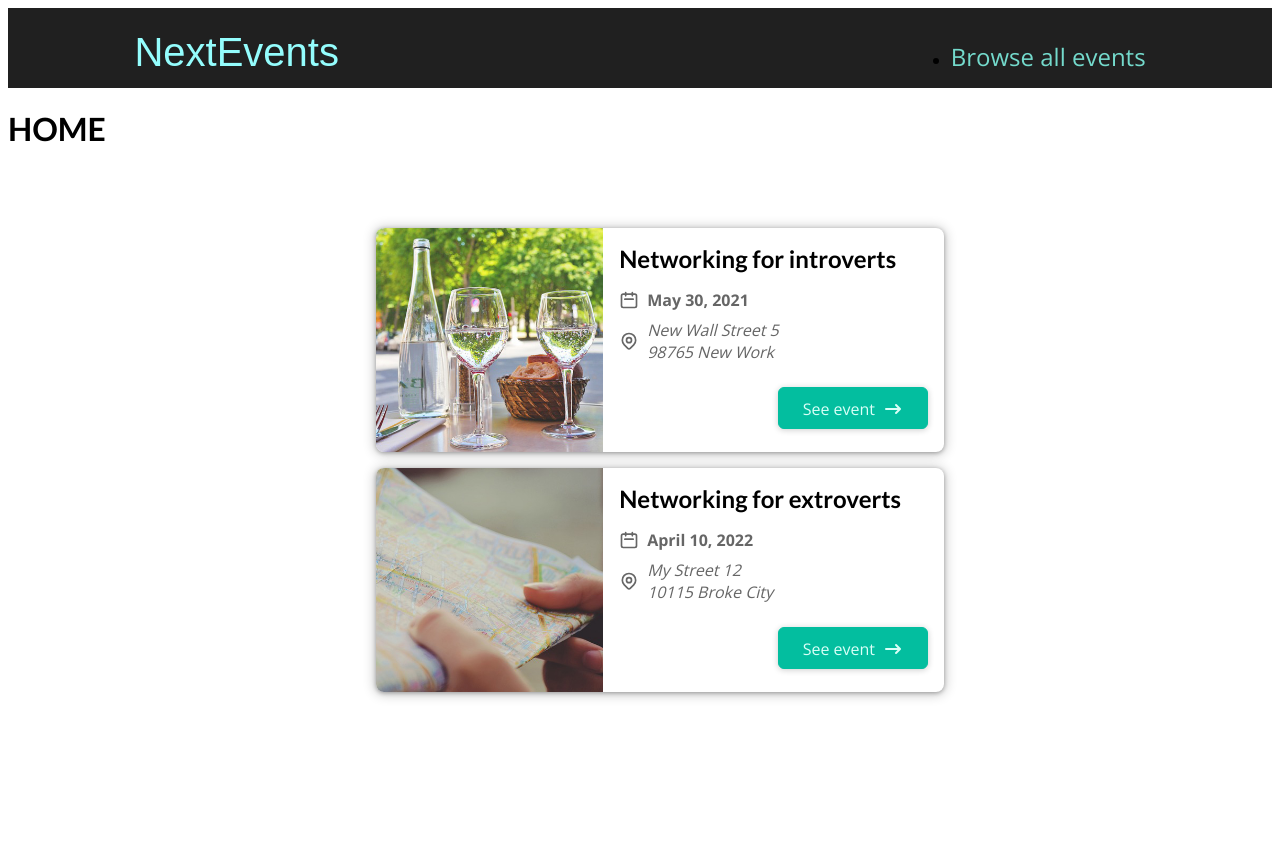
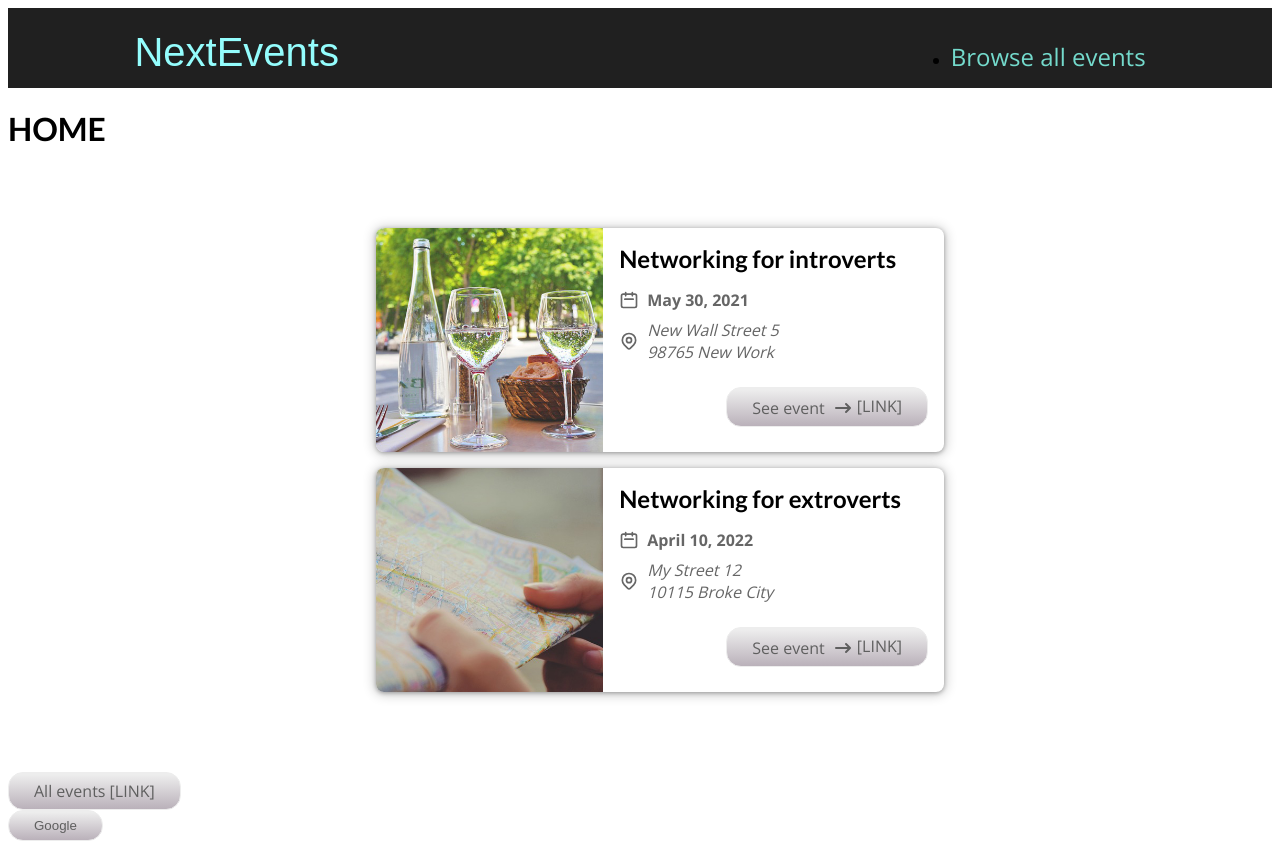
Before and after one commit to krysdev/nextJS-sandbox, a Next.js app: page / in a window 1280 px wide. Before the commit the page ends 800 px from the top, so only its background shows below. Built offline with nearby package versions, Linux system fonts and the light colour scheme.

Commit message:
project 1

```diff
--- a/componets/events/EventItem.js
+++ b/componets/events/EventItem.js
@@ -7,7 +7,7 @@ import style from "./EventItem.module.css";
 import Button from "../ui/Button";
 import DateIcon from "../icons/DateIcon";
 import ArrowRightIcon from "../icons/ArrowRightIcon";
-import AddresIcon from "../icons/AddressIcon";
+import AddressIcon from "../icons/AddressIcon";
 
 function EventItem(props) {
   const { title, image, date, location, id } = props; //destructure props
@@ -29,14 +29,14 @@ function EventItem(props) {
       <div className={style.content}>
         <div className={style.summary}>
           <h2>{title}</h2>
-        </div>
           <div className={style.date}>
             <DateIcon />
             <time>{humanReadableDate}</time>
           </div>
           <div className={style.address}>
-          <AddresIcon />
+            <AddressIcon />
             <address>{formattedAddress}</address>
+          </div>
         </div>
         <div className={style.actions}>
           <Button linkprop={seeEvent}>
--- a/componets/events/EventSearch.js
+++ b/componets/events/EventSearch.js
@@ -41,7 +41,7 @@ function EventSearch(props) {
           </select>
         </div>
       </div>
-      <Button>Find Events</Button>
+      <Button>Find Events [FORM]</Button>
     </form>
   );
 }
--- a/componets/ui/Button.js
+++ b/componets/ui/Button.js
@@ -5,12 +5,12 @@ function Button(props) {
   if (props.linkprop) {
     return (
       <Link href={props.linkprop}>
-        <a className={style.btn}>{props.children}</a>
+        <a className={style.btn}>{props.children} [LINK]</a>
       </Link>
     );
   }
   return (
-    <button className={style.btn} onClick={props.onClick}>
+    <button className={style.btn} onClick={props.handleClick}>
       {props.children}
     </button>
   );
--- a/componets/ui/Button.module.css
+++ b/componets/ui/Button.module.css
@@ -1,11 +1,11 @@
-.btn {
+/* .btn {
   text-decoration: none;
   cursor: pointer;
   font: inherit;
-  background-color: #03be9f;
-  border: 1px solid #03be9f;
+  background-color: #5ac0df;
+
   border-radius: 6px;
-  color: #dafff7;
+  color: #7891ad;
   padding: 0.5rem 1.5rem;
   text-align: center;
   box-shadow: 0 1px 6px rgba(0, 0, 0, 0.2);
@@ -13,6 +13,27 @@
 
 .btn:hover,
 .btn:active {
-  background-color: #02afa1;
-  border-color: #02afa1;
+  background-color: #007599;
+} */
+
+.btn {
+	background:linear-gradient(to bottom, #ededed 5%, #bab1ba 100%);
+	background-color:#ededed;
+	border-radius:15px;
+	border:1px solid #ededed;
+	display:inline-block;
+	cursor:pointer;
+	color:#5f5f5f;
+	/* font-family:Arial;
+	font-size:17px; */
+	padding:7px 25px;
+	text-decoration:none;
 }
+.btn:hover {
+	background:linear-gradient(to bottom, #bab1ba 5%, #ededed 100%);
+	background-color:#bab1ba;
+}
+.btn:active {
+	position:relative;
+	top:1px;
+}
--- a/pages/events/index.js
+++ b/pages/events/index.js
@@ -9,7 +9,7 @@ function AllEventsPage() {
   const router = useRouter();
 
   function onSearch(month, year) {
-    const fullPath = `/events/${year}/${month}`
+    const fullPath = `/events/${year}/${month}`;
     router.push(fullPath);
   }
 
--- a/pages/index.js
+++ b/pages/index.js
@@ -1,13 +1,25 @@
 import { getFeaturedEvents } from "../dummy-data";
 import EventList from "../componets/events/EventList";
+
+import Button from "../componets/ui/Button";
 
 function HomePage() {
   const featuredEvents = getFeaturedEvents(); //function from DUMMY-DATA.js
 
+  function funHandleClick() {
+    console.log("xxxxx")
+  }
+
   return (
     <div>
       <h1>HOME</h1>
-      <EventList items={featuredEvents}/>
+      <EventList items={featuredEvents} />
+
+      <Button linkprop="/events">
+        <span>All events</span>
+      </Button>
+      <br />
+      <Button handleClick={funHandleClick}>Google</Button>
     </div>
   );
 }
--- a/styles/globals.css
+++ b/styles/globals.css
@@ -1,11 +1,11 @@
-@import url('https://fonts.googleapis.com/css2?family=Lato:wght@700&family=Open+Sans:wght@400;700&display=swap');
+@import url("https://fonts.googleapis.com/css2?family=Lato:wght@700&family=Open+Sans:wght@400;700&display=swap");
 
 * {
   box-sizing: border-box;
 }
 
 body {
-  font-family: 'Open Sans', 'Lato', sans-serif;
+  font-family: "Open Sans", "Lato", sans-serif;
   /*
   background-color: black;
   color: cyan;
@@ -18,5 +18,10 @@ h3,
 h4,
 h5,
 h6 {
-  font-family: 'Lato', sans-serif;
+  font-family: "Lato", sans-serif;
 }
+
+.center {
+  margin: auto;
+  text-align: center;
+}
```
Also changed, not shown: pages/events/[...slug].js (+4 -4 lines). Lines whose indentation alone changed are shown as unchanged.
